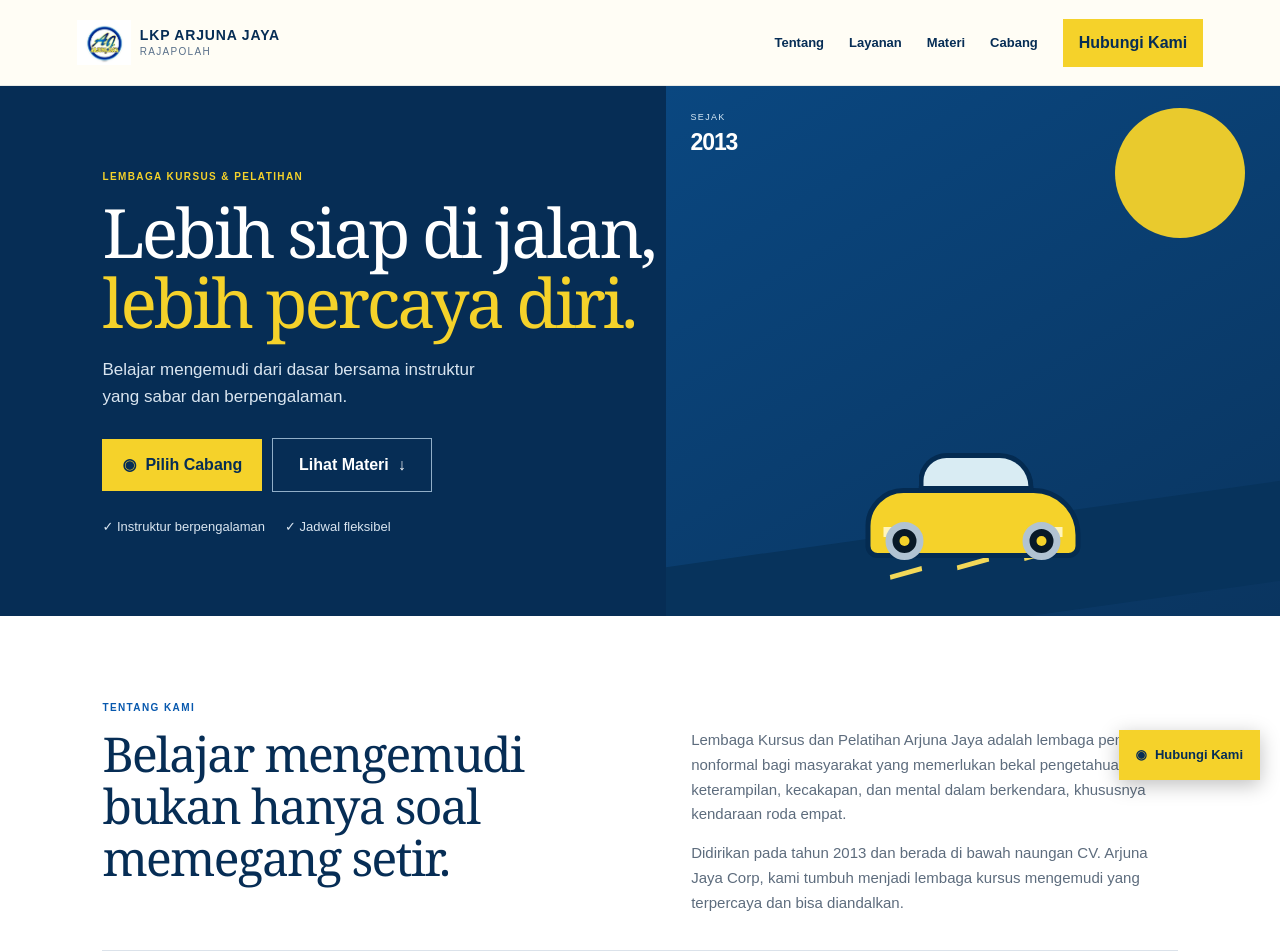
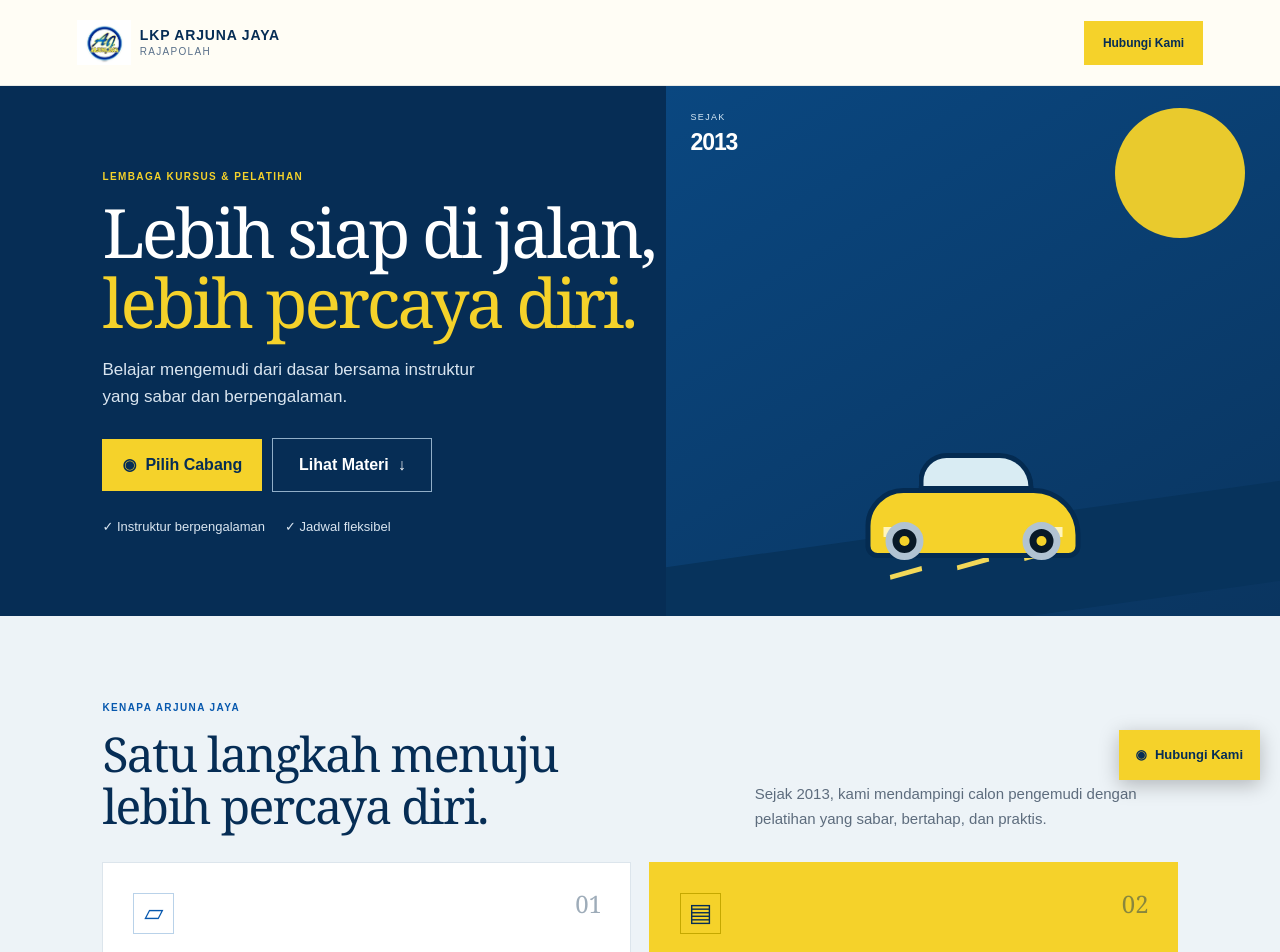
Before and after one commit to farizalfaroz/Lp_Arjunajaya, a Next.js app: page / in a window 1280 px wide. Shown: the top 952 px of the page. Built offline with nearby package versions, Linux system fonts and the light colour scheme.

Commit message:
Streamline to conversion landing page

```diff
--- a/app/page.tsx
+++ b/app/page.tsx
@@ -36,31 +36,20 @@
 }
 
 export default function Home() {
-  const [menuOpen, setMenuOpen] = useState(false);
   const [branchOpen, setBranchOpen] = useState(false);
 
   const openBranch = () => {
-    setMenuOpen(false);
     setBranchOpen(true);
   };
 
   return (
     <main>
-      <header className="site-header">
-        <a className="brand" href="#beranda" aria-label="LKP Arjuna Jaya, kembali ke beranda">
+      <header className="landing-header">
+        <a className="brand" href="#beranda" aria-label="LKP Arjuna Jaya">
           <img src="/logo-arjuna-jaya.png" alt="Logo LKP Arjuna Jaya" />
           <span><b>LKP ARJUNA JAYA</b><small>Rajapolah</small></span>
         </a>
-        <button className="menu-toggle" onClick={() => setMenuOpen(!menuOpen)} aria-expanded={menuOpen} aria-controls="site-menu">
-          <span></span><span></span><span></span><i>Menu</i>
-        </button>
-        <nav id="site-menu" className={menuOpen ? "open" : ""} aria-label="Navigasi utama">
-          <a href="#tentang" onClick={() => setMenuOpen(false)}>Tentang</a>
-          <a href="#layanan" onClick={() => setMenuOpen(false)}>Layanan</a>
-          <a href="#materi" onClick={() => setMenuOpen(false)}>Materi</a>
-          <a href="#cabang" onClick={() => setMenuOpen(false)}>Cabang</a>
-          <button className="nav-cta" onClick={openBranch}>Hubungi Kami</button>
-        </nav>
+        <button className="header-cta" onClick={openBranch}>Hubungi Kami</button>
       </header>
 
       <section className="hero" id="beranda">
@@ -81,17 +70,8 @@
         </div>
       </section>
 
-      <section className="intro section" id="tentang">
-        <p className="eyebrow">TENTANG KAMI</p>
-        <div className="intro-grid">
-          <h2>Belajar mengemudi bukan hanya soal memegang setir.</h2>
-          <div><p>Lembaga Kursus dan Pelatihan Arjuna Jaya adalah lembaga pendidikan nonformal bagi masyarakat yang memerlukan bekal pengetahuan, keterampilan, kecakapan, dan mental dalam berkendara, khususnya kendaraan roda empat.</p><p>Didirikan pada tahun 2013 dan berada di bawah naungan CV. Arjuna Jaya Corp, kami tumbuh menjadi lembaga kursus mengemudi yang terpercaya dan bisa diandalkan.</p></div>
-        </div>
-        <div className="stats"><div><b>13+</b><span>Tahun mendampingi<br />calon pengemudi</span></div><div><b>2</b><span>Cabang untuk melayani<br />Anda lebih dekat</span></div><div><b>08.00–17.00</b><span>Jam pelayanan<br />Senin–Sabtu</span></div></div>
-      </section>
-
       <section className="services section" id="layanan">
-        <div className="section-heading"><div><p className="eyebrow">LAYANAN KAMI</p><h2>Yang dapat kami bantu.</h2></div><p>Pelayanan yang praktis untuk menemani perjalanan Anda menjadi pengemudi yang lebih siap.</p></div>
+        <div className="section-heading landing-heading"><div><p className="eyebrow">KENAPA ARJUNA JAYA</p><h2>Satu langkah menuju<br />lebih percaya diri.</h2></div><p>Sejak 2013, kami mendampingi calon pengemudi dengan pelatihan yang sabar, bertahap, dan praktis.</p></div>
         <div className="service-grid">
           <article className="service-card"><span className="service-number">01</span><div className="service-icon">▱</div><h3>Kursus Mengemudi</h3><p>Pelatihan bertahap dari pengenalan kendaraan hingga praktik berkendara di jalan raya.</p><a href="#materi">Pelajari materi <span>→</span></a></article>
           <article className="service-card accent"><span className="service-number">02</span><div className="service-icon">▤</div><h3>Layanan Pembuatan SIM</h3><p>Bantuan informasi dan layanan pembuatan SIM untuk melengkapi kebutuhan berkendara Anda.</p><button onClick={openBranch}>Tanyakan layanan <span>→</span></button></article>
@@ -112,11 +92,11 @@
       </section>
 
       <section className="reviews section" id="ulasan">
-        <div className="review-feature"><p className="eyebrow">KOMITMEN KAMI</p><h2>Mendampingi langkah awal Anda dengan sabar.</h2><p>Kami percaya kepercayaan diri tumbuh dari proses belajar yang nyaman, terarah, dan bertahap.</p><button className="button button-primary" onClick={openBranch}>Tanya Jadwal Kursus</button></div>
-        <div className="review-note"><span>★</span><h3>Ulasan peserta segera hadir</h3><p>Bagian ini disiapkan untuk menampilkan pengalaman belajar dari para peserta LKP Arjuna Jaya.</p></div>
+        <div className="review-feature"><p className="eyebrow">SIAP MULAI BELAJAR?</p><h2>Pilih cabang, lalu konsultasikan kebutuhan Anda.</h2><p>Tim LKP Arjuna Jaya siap membantu memilihkan informasi kursus yang sesuai.</p><button className="button button-primary" onClick={openBranch}>Tanya Jadwal Kursus</button></div>
+        <div className="review-note"><span>★</span><h3>Belajar dengan nyaman</h3><p>Materi teori dan praktik dirancang untuk membantu Anda memahami kendaraan serta lebih siap berkendara di jalan raya.</p></div>
       </section>
 
-      <footer><div className="footer-brand"><img src="/logo-arjuna-jaya.png" alt="Logo LKP Arjuna Jaya" /><div><b>LKP ARJUNA JAYA</b><p>Kursus Mengemudi Rajapolah</p></div></div><p>© {new Date().getFullYear()} LKP Arjuna Jaya. Semua hak dilindungi.</p><a href="#beranda">Kembali ke atas ↑</a></footer>
+      <footer><div className="footer-brand"><img src="/logo-arjuna-jaya.png" alt="Logo LKP Arjuna Jaya" /><div><b>LKP ARJUNA JAYA</b><p>Kursus Mengemudi Rajapolah</p></div></div><p>© {new Date().getFullYear()} LKP Arjuna Jaya. Semua hak dilindungi.</p></footer>
 
       <button className="floating-contact" onClick={openBranch} aria-label="Hubungi LKP Arjuna Jaya melalui WhatsApp"><WhatsAppIcon /><span>Hubungi Kami</span></button>
 
```
Also changed, not shown: app/globals.css.
